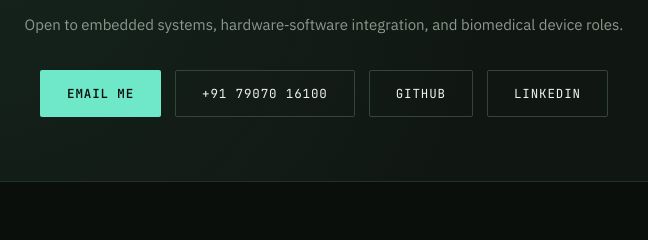
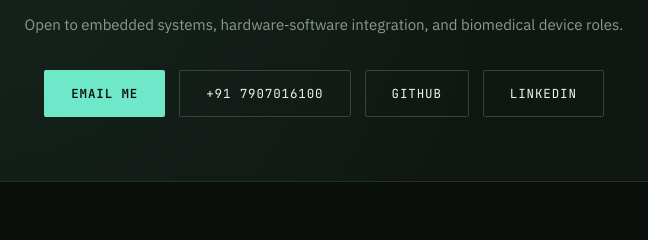
Before and after one commit to impo-ben/Portfolio, a plain HTML site: page index.html in a window 1280 px wide. Shown: the part 6255-6495 px from the top of the page, 316-964 px from the left. Drawn offline with nearby package versions, Linux system fonts and the light colour scheme; animation ran at ten frames a second.

Commit message:
updated links

```diff
--- a/index.html
+++ b/index.html
@@ -749,9 +749,9 @@
       <p>Open to embedded systems, hardware‑software integration, and biomedical device roles.</p>
       <div class="contact-links">
         <a class="btn btn-primary" href="mailto:benjaminpaulp42@gmail.com">EMAIL ME</a>
-        <a class="btn btn-ghost" href="tel:+917907016100">+91 79070 16100</a>
-        <a class="btn btn-ghost" href="https://github.com/" target="_blank" rel="noopener">GITHUB</a>
-        <a class="btn btn-ghost" href="https://linkedin.com" target="_blank" rel="noopener">LINKEDIN</a>
+        <a class="btn btn-ghost" href="tel:+917907016100">+91 7907016100</a>
+        <a class="btn btn-ghost" href="https://github.com/impo-ben" target="_blank" rel="noopener">GITHUB</a>
+        <a class="btn btn-ghost" href="https://www.linkedin.com/in/benjamin-paul-p-7662981ba/" target="_blank" rel="noopener">LINKEDIN</a>
       </div>
     </div>
   </section>
```
